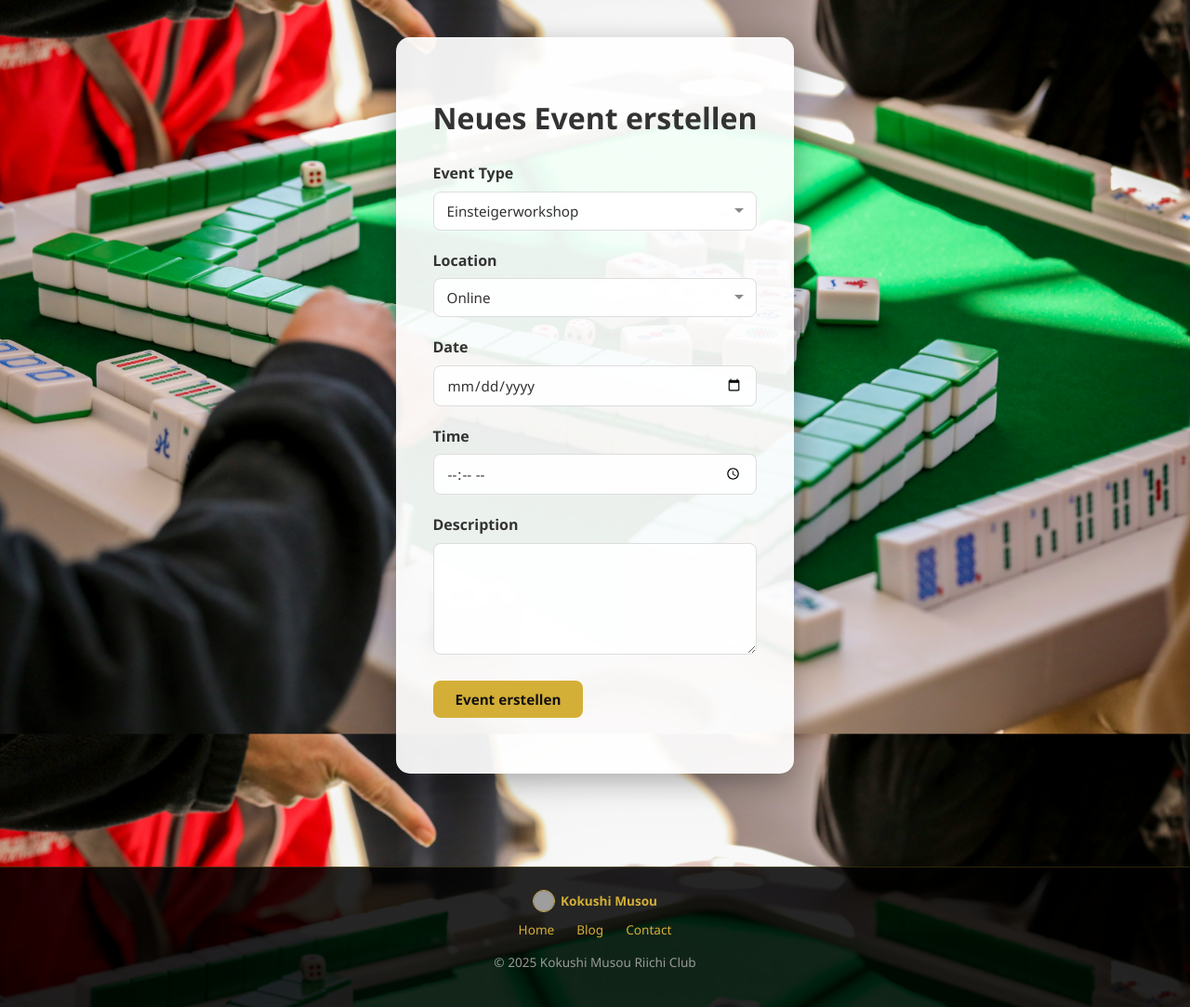
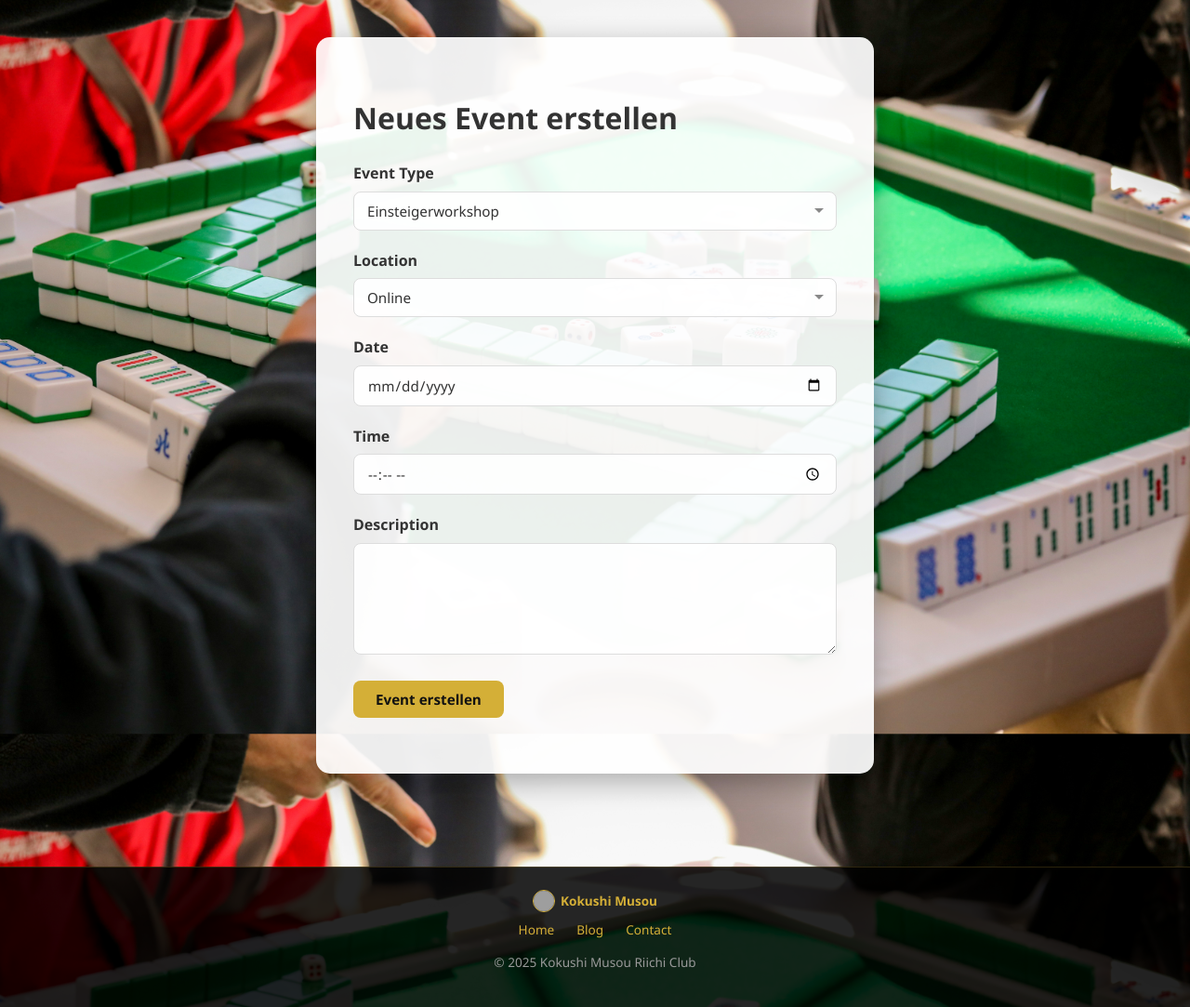
Before and after one commit to Daenariz/riichi-club, a Flask app: page /create_event in a window 1280 px wide. Shown: the part 64-1147 px from the top of the page at 93% size. Run offline with Flask 3, Linux system fonts and the light colour scheme; the visitor is signed in with stand-in values (Sample User, id 1); data comes from the database, SQL or seed files in the repository; grey boxes are pictures that could not be loaded.

Commit message:
fix: remove event separator, add favicon, set min-width 600px on main container

```diff
--- a/app/static/css/style.css
+++ b/app/static/css/style.css
@@ -164,6 +164,7 @@ a:hover {
 .main-container {
     background: var(--bg-overlay);
     flex: 1;
+    min-width: 600px;
     max-width: 900px;
     margin: 40px auto;
     padding: 40px;
@@ -596,8 +597,6 @@ a:hover {
     flex-direction: column;
     align-self: stretch;
     justify-content: center;
-    border-left: 1px solid var(--border);
-    padding-left: 20px;
 }
 
 .event-summary-time {
--- a/app/templates/base.html
+++ b/app/templates/base.html
@@ -5,6 +5,7 @@
     <meta name="viewport" content="width=device-width, initial-scale=1.0">
     <title>{% block title %}Kokushi Musou - Riichi Club{% endblock %}</title>
     <link rel="stylesheet" href="{{ url_for('static', filename='css/style.css') }}">
+    <link rel="icon" href="{{ url_for('static', filename='images/logo.svg') }}">
 </head>
 <body>
 
```
